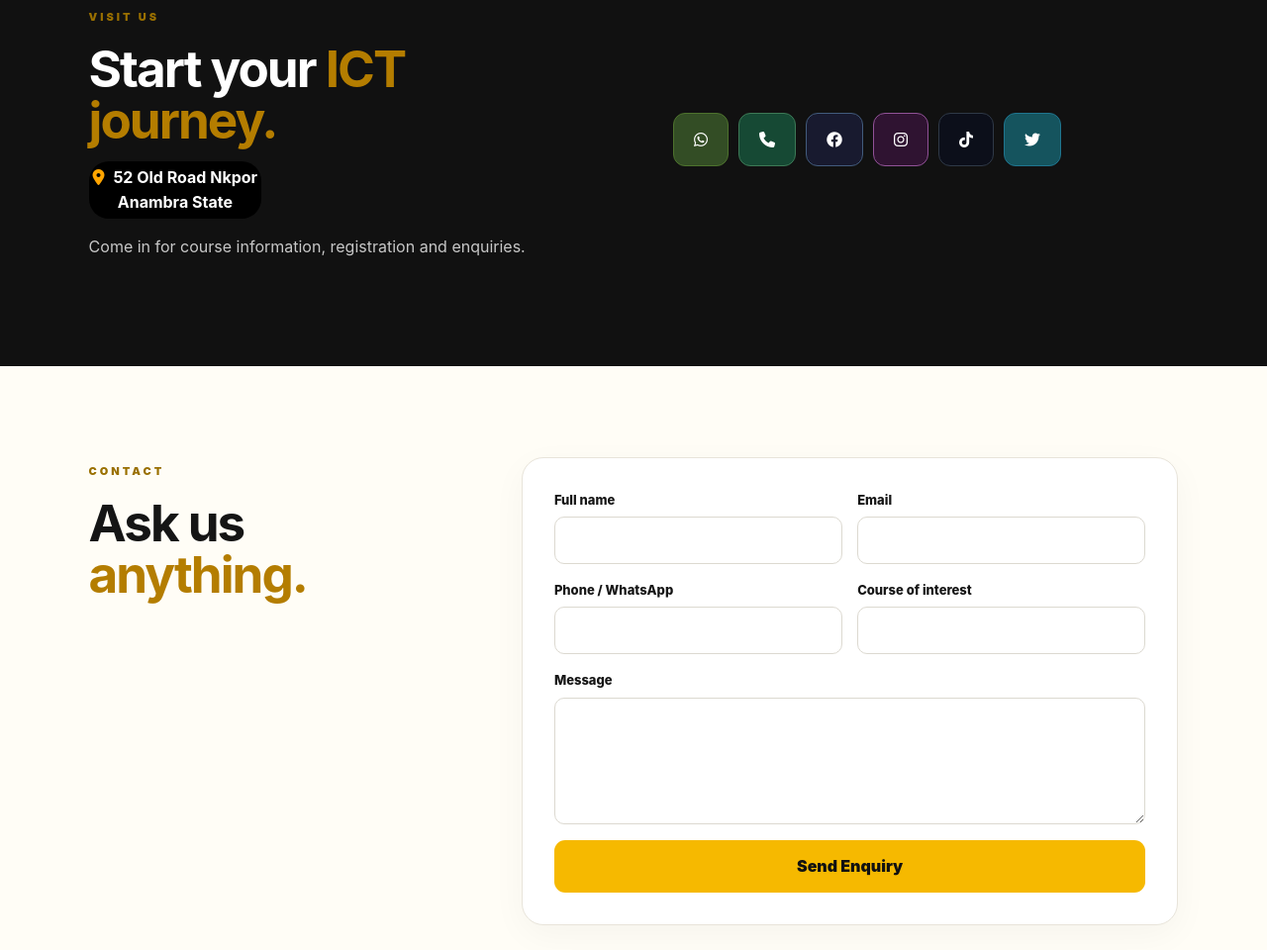
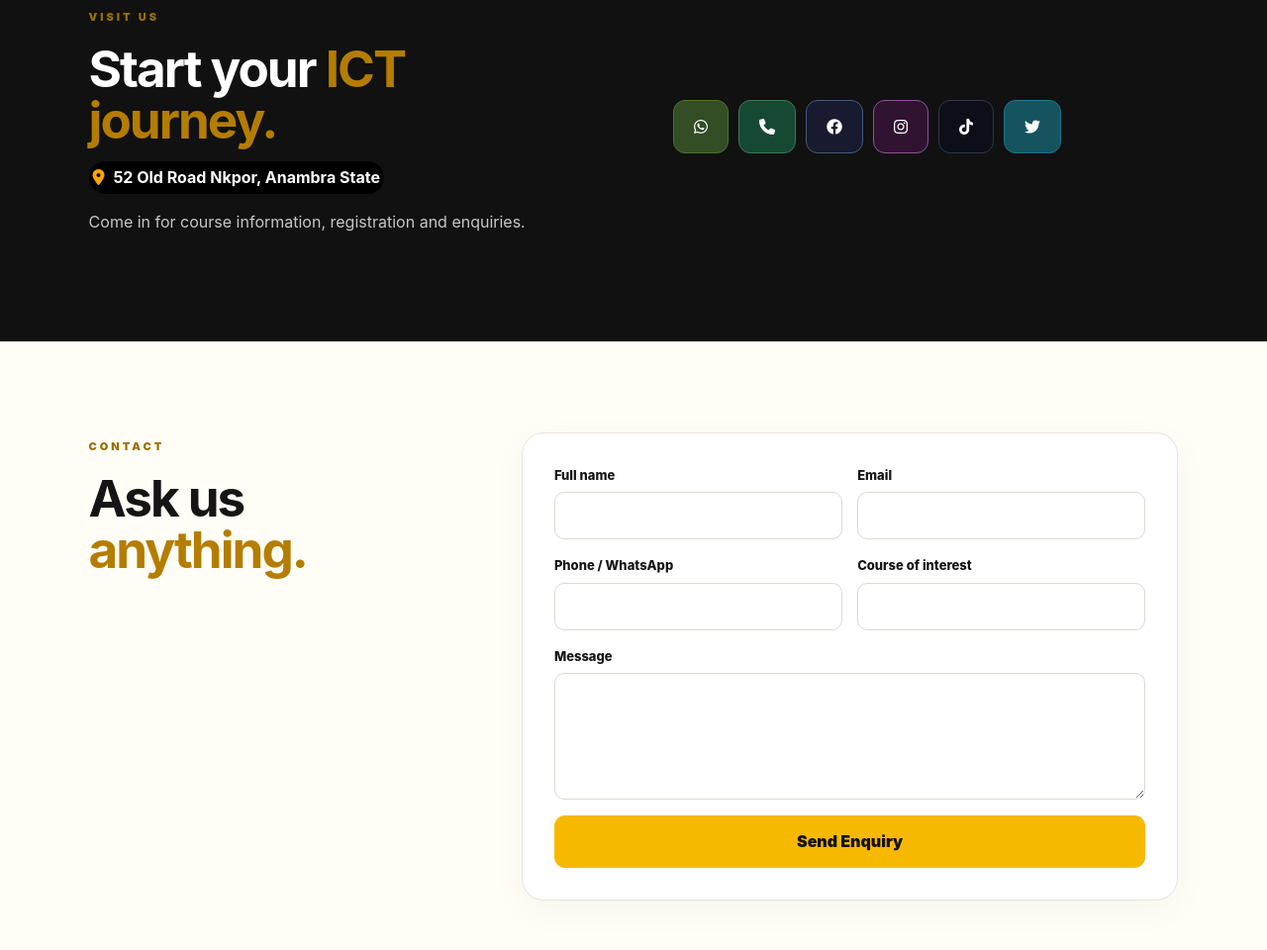
Before and after one commit to AEON-web/aeon-port, a website: page public/index.html in a window 1280 px wide. Shown: the part 2921-3881 px from the top of the page at 99% size. Drawn offline with Linux system fonts and the light colour scheme; no server answers.

Commit message:
Update website design

```diff
--- a/public/index.html
+++ b/public/index.html
@@ -167,7 +167,7 @@
             <p>
               <a href="https://maps.app.goo.gl/4dXZ8jWJpEBZyRyw6">
                 <button class="addr"><i style="color: orange; margin-right: 5px;" class="fa-solid fa-location-dot"></i>
-                  52 Old Road Nkpor<br/> Anambra State
+                  52 Old Road Nkpor, Anambra State
                 </button>
               </a>
             </p>
```
